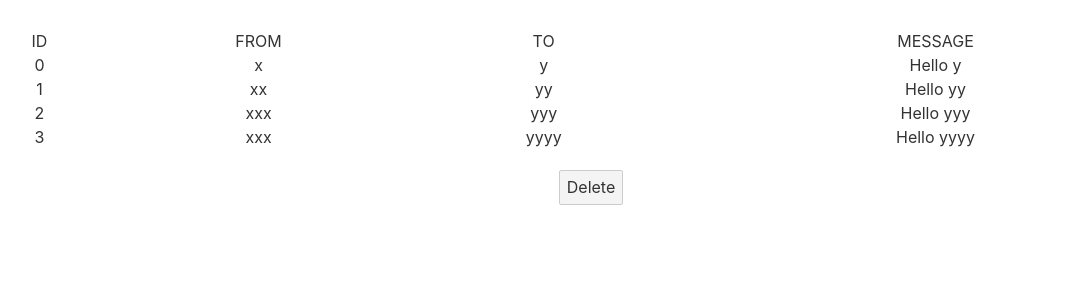
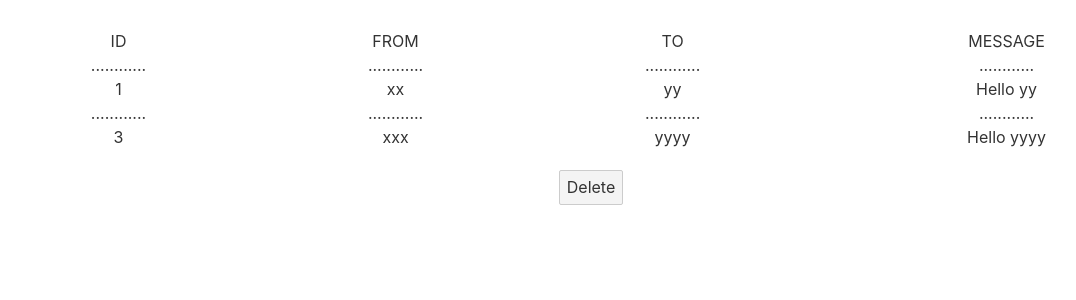
Before and after one commit to erenkrbl/svelte, a Svelte app in the folder my-svelte-project/: page / in a window 1280 px wide. Shown: the top 300 px of the page, without its empty margins (49-1125 px from the left). Built offline with nearby package versions, Linux system fonts and the light colour scheme.

Commit message:
Added conditional

```diff
--- a/my-svelte-project/src/App.svelte
+++ b/my-svelte-project/src/App.svelte
@@ -29,17 +29,16 @@
 <script>
   import { each } from "svelte/internal";
 
-
   let messages = [
-		{id: 0, from: 'x', to: 'y', message: "Hello y" },
-		{id: 1, from: 'xx', to: 'yy', message: "Hello yy" },
-		{id: 2, from: 'xxx', to: 'yyy', message: "Hello yyy" },
-		{id: 3, from: 'xxx', to: 'yyyy', message: "Hello yyyy" },
-	]
+    { id: 0, from: "x", to: "y", message: "Hello y" },
+    { id: 1, from: "xx", to: "yy", message: "Hello yy" },
+    { id: 2, from: "xxx", to: "yyy", message: "Hello yyy" },
+    { id: 3, from: "xxx", to: "yyyy", message: "Hello yyyy" },
+  ];
 
   const clicked = () => {
     messages = messages.splice(1);
-	}
+  };
 </script>
 
 <main>
@@ -54,15 +53,29 @@ import { each } from "svelte/internal";
     </thead>
     <tbody>
       {#each messages as message (message.id)}
-			<tr
-			on:mousemove={() => {
-				messages = messages.filter((m) => m.id != message.id);
-			}}>
+        {#if message.id === 1}
+          <tr>
             <td>{message.id}</td>
             <td>{message.from}</td>
             <td>{message.to}</td>
             <td>{message.message}</td>
           </tr>
+		  {:else if message.id === 3}
+          <tr>
+            <td>{message.id}</td>
+            <td>{message.from}</td>
+            <td>{message.to}</td>
+            <td>{message.message}</td>
+          </tr>
+		  {:else}
+          <tr>
+            <td>............</td>
+            <td>............</td>
+            <td>............</td>
+            <td>............</td>
+          </tr>
+
+        {/if}
       {:else}
         <tr>
           <td colspan="4">No data vas not found</td>
```
Lines whose indentation alone changed are shown as unchanged.
